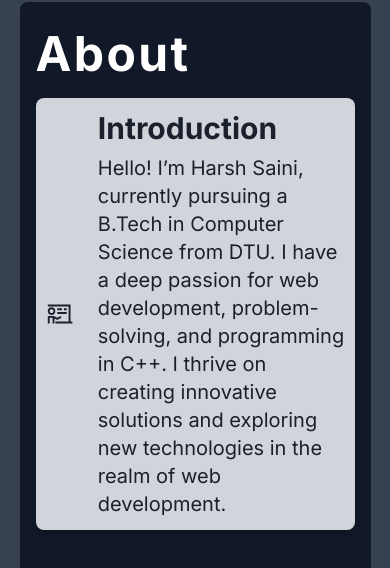
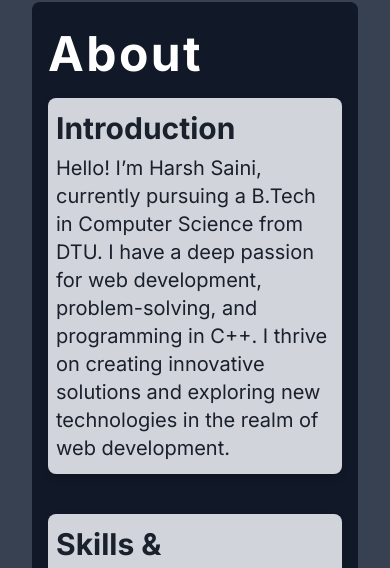
Before and after one commit to HarshSaini3878/portfolio, a Next.js app: page / in a window 390 px wide. Shown: the part 938-1506 px from the top of the page. Built offline with nearby package versions, Linux system fonts and the light colour scheme.

Commit message:
Update About.tsx

```diff
--- a/src/components/About.tsx
+++ b/src/components/About.tsx
@@ -8,7 +8,7 @@ import { LiaChalkboardTeacherSolid } from "react-icons/lia";
 const About = () => {
   return (
     <div className="w-screen bg-gray-700 flex items-center justify-center">
-      <div className="w-[90%] bg-gray-900 rounded-lg p-4 m-8 gap-5 flex flex-col items-center justify-center ">
+      <div className="lg:w-[90%] md:w-full md:h-full bg-gray-900 rounded-lg p-4 m-8 gap-5 flex flex-col items-center justify-center ">
         <div className="text-5xl w-full text-white mt-3 font-bold tracking-wider ">About</div>
 
         {data.map((item, index) => (
@@ -23,7 +23,7 @@ const About = () => {
             key={index}
             className="w-full mx-3 bg-gray-300 flex gap-6 py-3 px-2 mb-5 min-h-40 md:min-h-36  rounded-lg"
           >
-            <div className="w-[10%] flex items-center justify-center ">
+            <div className="w-[10%] md:flex items-center justify-center hidden   ">
               {" "}
               {/* <img
                 src={item.icon}
```
